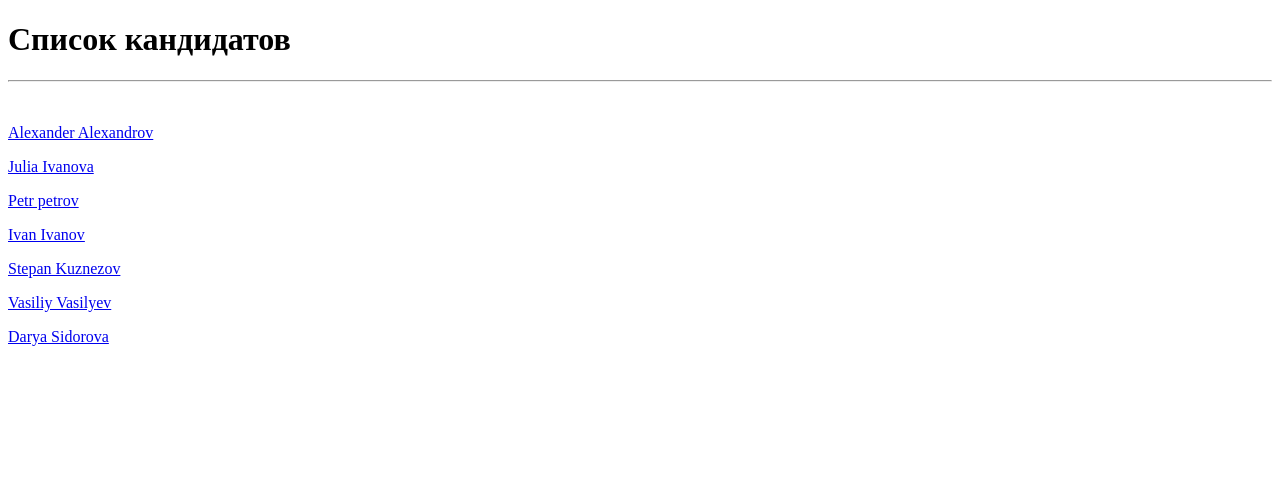
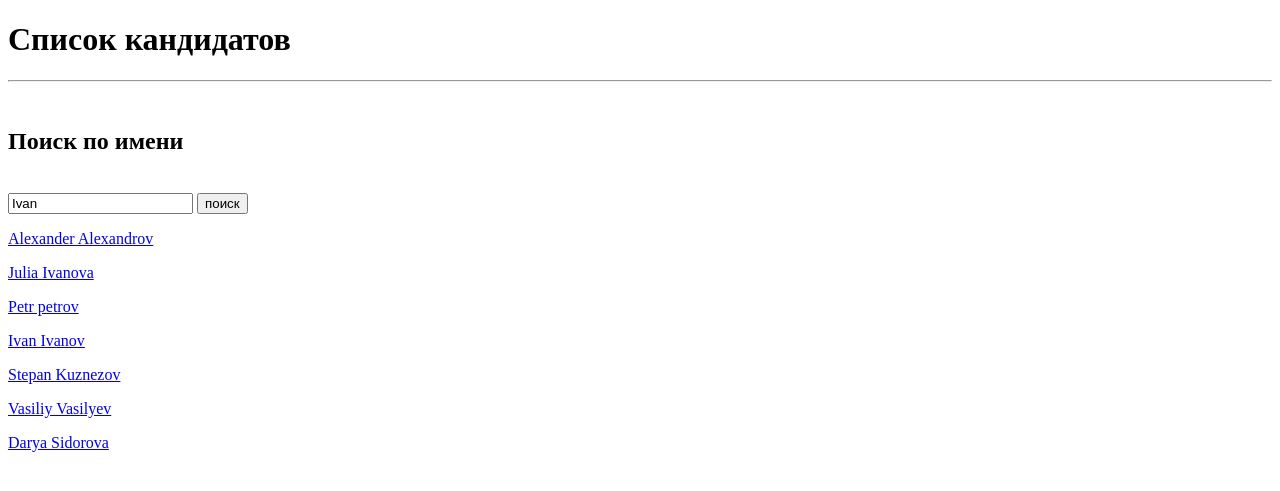
Before and after one commit to vvvolokitin/candidates_skills, a Flask app: page / in a window 1280 px wide. Shown: the top 491 px of the page. Run offline with Flask 3, Linux system fonts and the light colour scheme.

Commit message:
Create search input

```diff
--- a/templates/list.html
+++ b/templates/list.html
@@ -9,6 +9,14 @@
         <hr>
         <br/>
         <p>
+            <h2>Поиск по имени</h2><br>
+            <form name="idform">
+                <input type="text" name="id" value="Ivan">
+                <input type="button" value="поиск" onclick="location.href='/search/'+escape(document.forms['idform'].elements['id'].value)">
+            </form>
+
+        </p>
+        <p>
             {% for id, name in all_candidates %}
             <p><a href='/candidate/{{id}}'> {{name}}</a> </p>
             {% endfor %}
```
